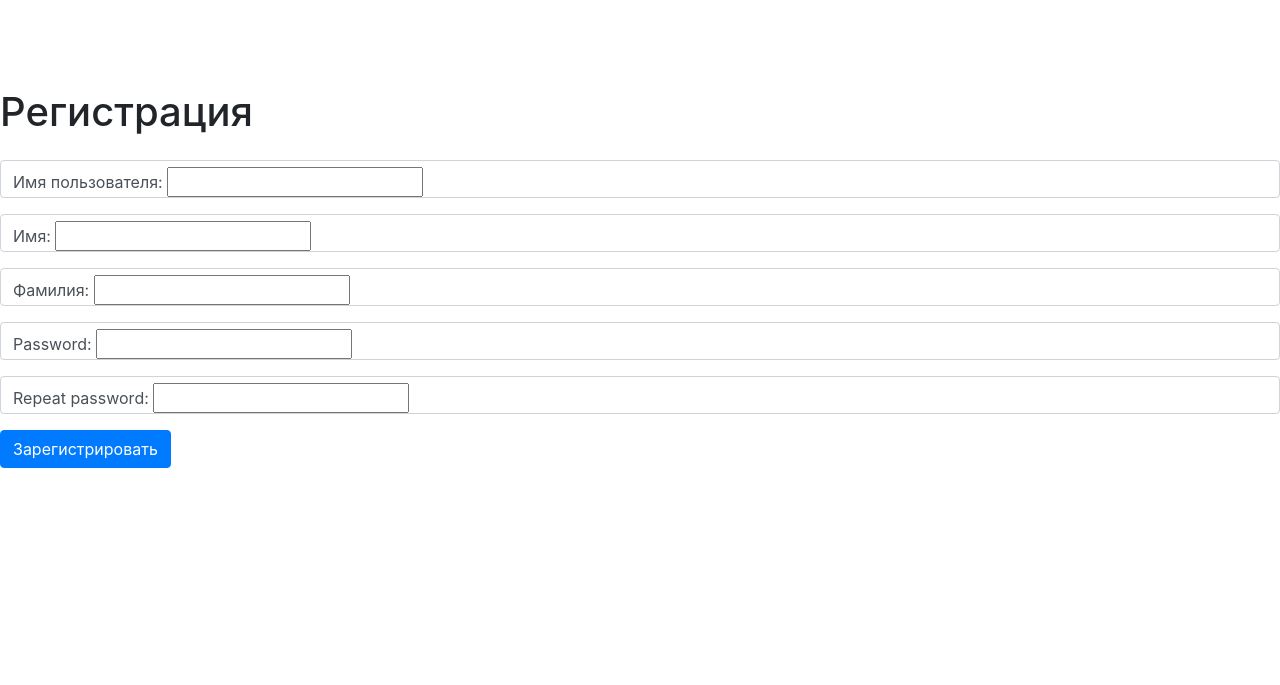
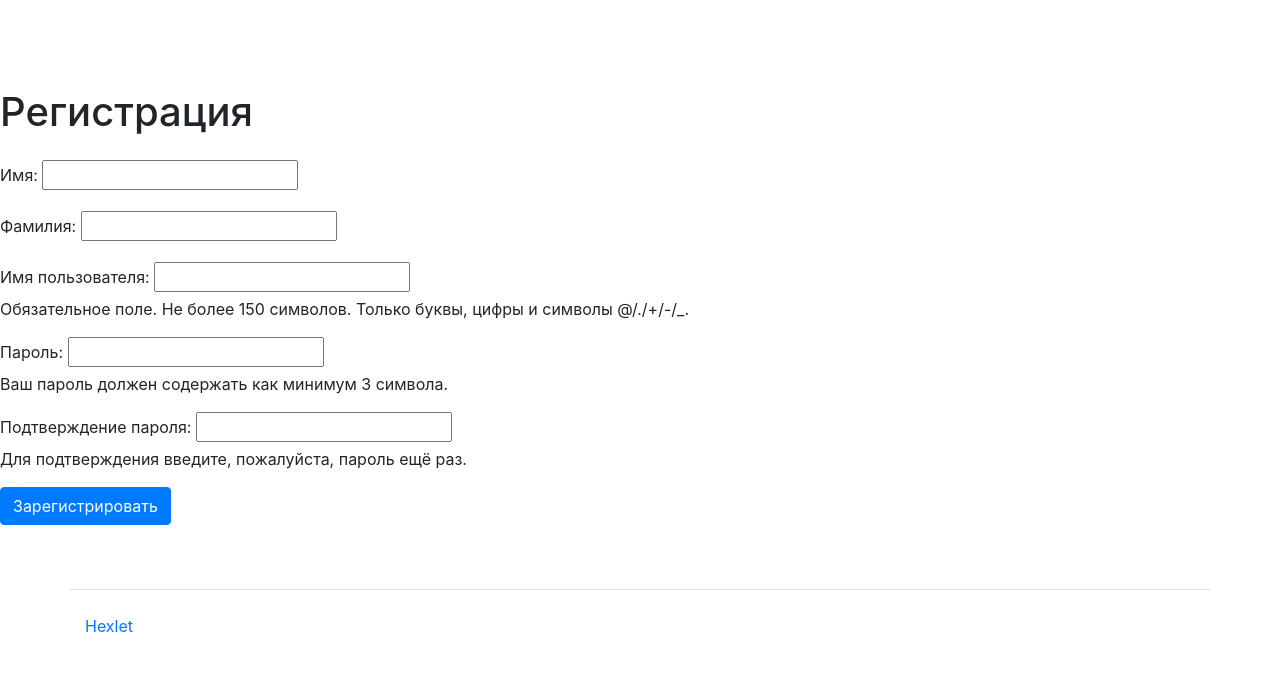
Before and after one commit to MarfaNikitina/Task-manager, a Django app: page /users/create/ in a window 1280 px wide. Shown: the part 56-741 px from the top of the page. Run offline with Django 4.2, Linux system fonts and the light colour scheme; some libraries are stand-ins or nearby versions.

Commit message:
11/11/01

```diff
--- a/task_manager/form.py
+++ b/task_manager/form.py
@@ -4,18 +4,21 @@ from django.utils.translation import gettext as _
 
 
 class UserRegistrationForm(forms.ModelForm):
-    password = forms.CharField(label='Password', widget=forms.PasswordInput)
-    password2 = forms.CharField(label='Repeat password', widget=forms.PasswordInput)
+    password = forms.CharField(
+        label='Пароль',
+        widget=forms.PasswordInput,
+        help_text="Ваш пароль должен содержать как минимум 3 символа.")
+    password2 = forms.CharField(label='Подтверждение пароля',
+                                widget=forms.PasswordInput,
+                                help_text="Для подтверждения введите, пожалуйста, пароль ещё раз.")
 
     class Meta:
         model = User
-        fields = ['username', 'first_name', 'last_name']
+        fields = ['first_name', 'last_name', 'username']
         # fields = '__all__'
         labels = dict(username='Имя пользователя',
                       first_name='Имя',
                       last_name='Фамилия',
-                      password='Пароль',
-                      password2='Подтверждение пароля'
                       )
 
     def clean_password2(self):
--- a/task_manager/templates/base.html
+++ b/task_manager/templates/base.html
@@ -49,4 +49,10 @@
       </h1>
 {% block content %}{% endblock %}
     </body>
+      </div>
+    <footer>
+      <div class="container my-5 pt-4 border-top">
+        <a target="_blank" href="https://ru.hexlet.io">Hexlet</a>
+      </div>
+    </footer>
 </html>
--- a/task_manager/templates/user_form.html
+++ b/task_manager/templates/user_form.html
@@ -16,20 +16,24 @@
     <form method="post">
         {% csrf_token %}
         {% if got_error %}
-            <p>Заполните это поле</p>
+            <p>{% translate 'Заполните это поле' %}</p>
         {% endif %}
 
         {% for field in form %}
-         <div class="form-group form-control">
+         <div class="form-group">
             {{ field.label_tag }}
             {{ field.errors }}
             {{ field }}
+             <br>{{ field.help_text }}
         </div>
         {% endfor %}
-
-        <button class="btn btn-primary type="submit">Зарегистрировать</button>
+        <button class="btn btn-primary type="submit">{% translate 'Зарегистрировать' %}</button>
     </form>
 {% endblock %}
 
+<!--{{ form.username }}-->
+<!--{{ form.username.errors }}-->
 
+<!--{{ form.email }}-->
+<!--{{ form.email.errors }}-->
 <!--class="form-style {% if fields.errors %} errors {% endif %}"-->
```
